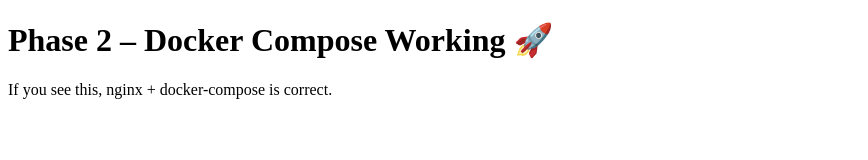
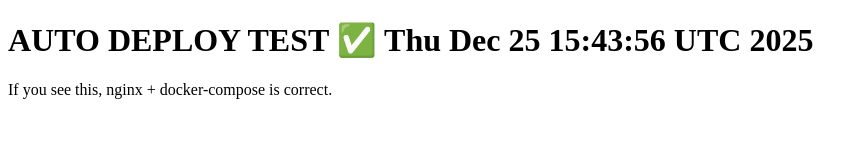
Before and after one commit to Mahesh-dev-git/ci-cd-learning, a plain HTML site: page site/index.html in a window 1280 px wide. Shown: the whole page, without its empty margins (0-868 px from the left). Drawn offline with Linux system fonts and the light colour scheme.

Commit message:
Auto deploy test change

```diff
--- a/site/index.html
+++ b/site/index.html
@@ -4,7 +4,7 @@
   <title>My Suggest App</title>
 </head>
 <body>
-  <h1>Phase 2 – Docker Compose Working 🚀</h1>
+  <h1>AUTO DEPLOY TEST ✅ Thu Dec 25 15:43:56 UTC 2025</h1>
   <p>If you see this, nginx + docker-compose is correct.</p>
 </body>
 </html>
```
